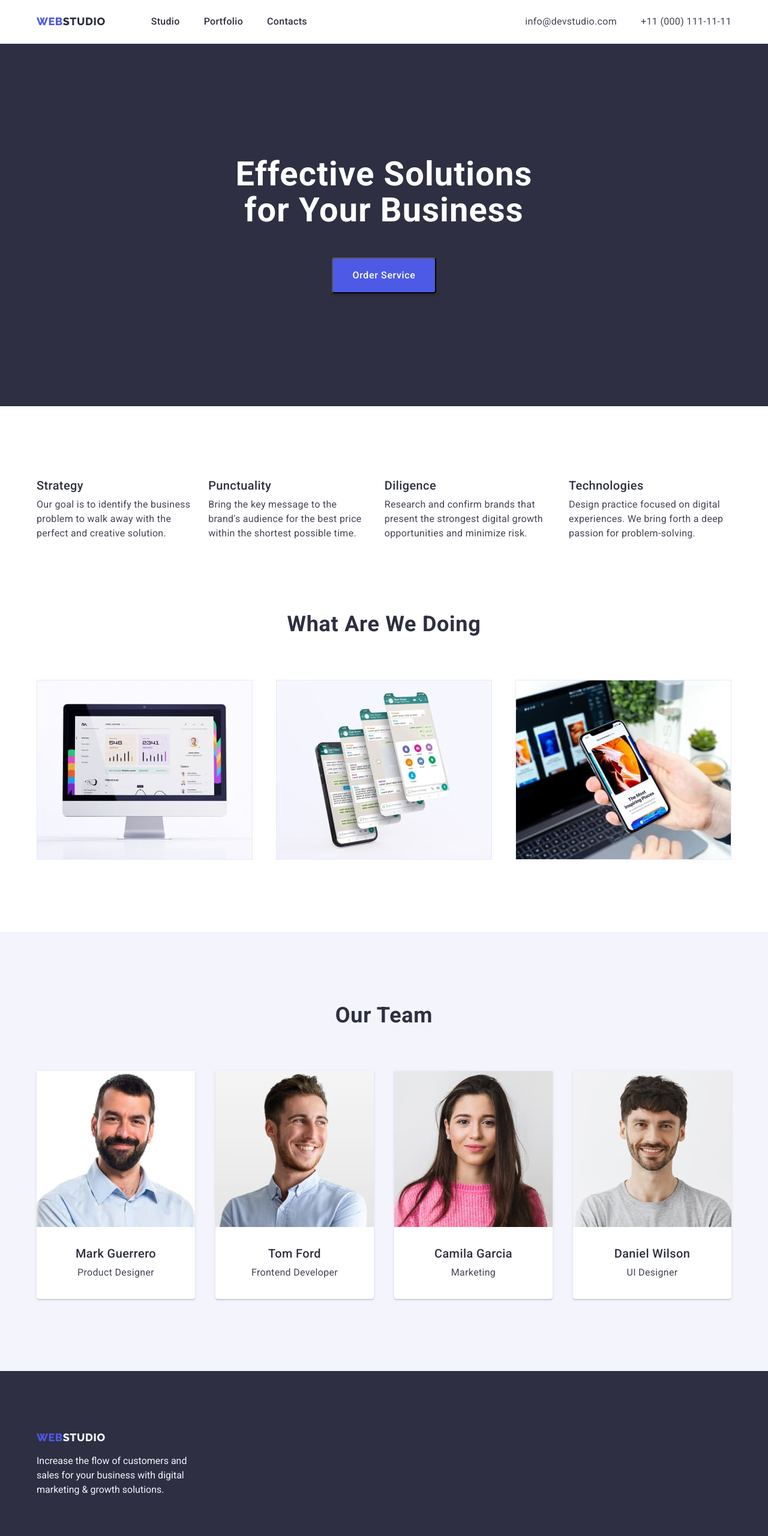
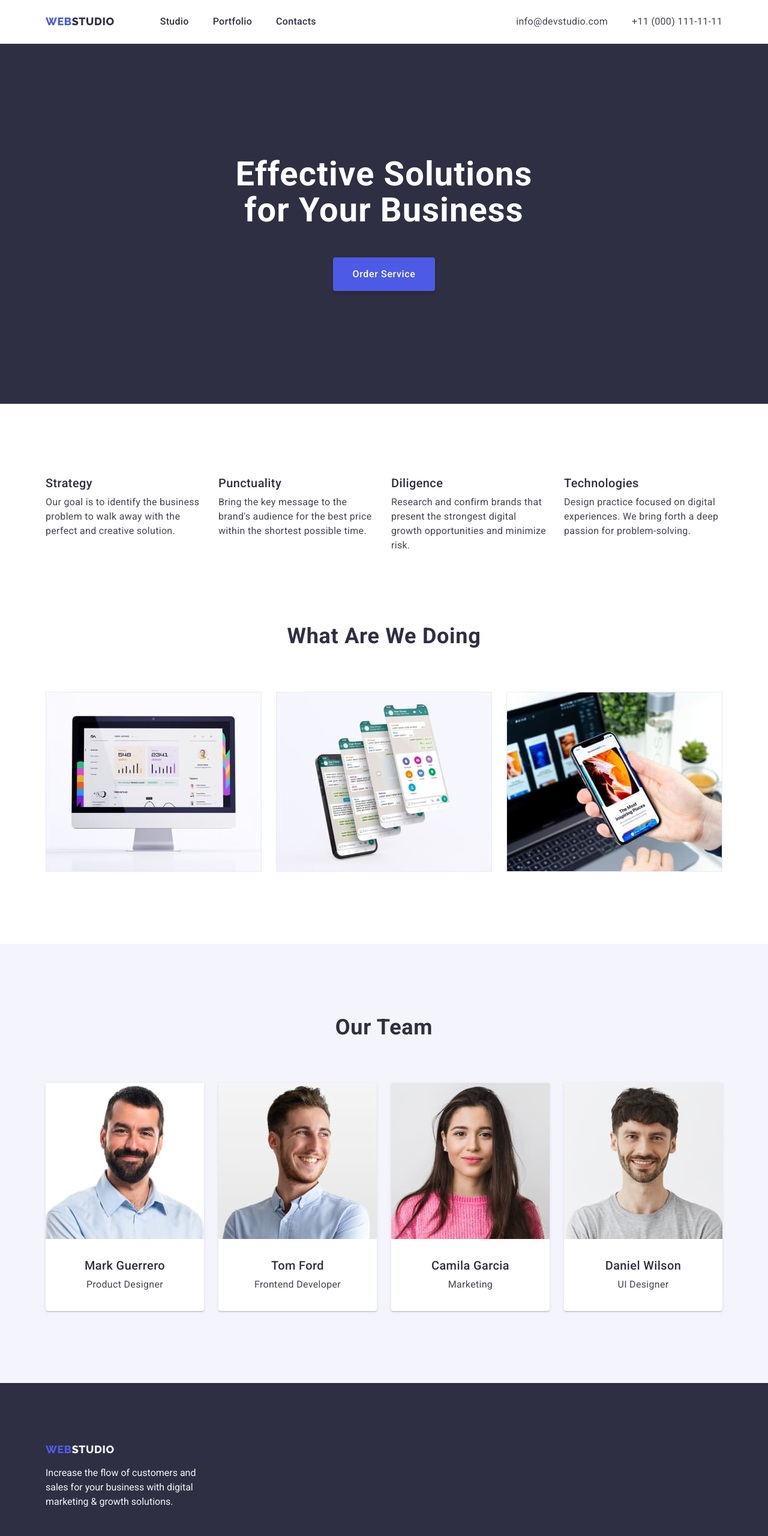
Before and after one commit to KonstantinLymarenko/goit-markup-hw-03, a plain HTML site: page index.html in a window 1280 px wide. Shown: the top 2560 px of the page at 60% size. Drawn offline with nearby package versions, Linux system fonts and the light colour scheme.

Commit message:
UPD-goit-markup-hw-03

```diff
--- a/css/styles.css
+++ b/css/styles.css
@@ -41,7 +41,7 @@ body {
 }
 
 .container {
-  max-width: 1188px;
+  max-width: 1158px;
   margin-left: auto;
   margin-right: auto;
   padding-right: 15px;
@@ -116,6 +116,8 @@ body {
   line-height: 1.5;
   letter-spacing: 0.02em;
   color: var(--main-text-color);
+}
+.contact-phone-number {
   margin-left: 40px;
 }
 .contacts:hover,
@@ -126,6 +128,8 @@ body {
 /* HERO SECTiON */
 .hero {
   background-color: var(--header-text-color);
+  padding-top: 188px;
+  padding-bottom: 188px;
   /* text-align: center; */
 }
 .hero-container {
@@ -140,8 +144,7 @@ body {
   color: var(--white-text-background);
   margin-left: auto;
   margin-right: auto;
-  padding-top: 188px;
-  padding-bottom: 48px;
+  margin-bottom: 48px;
 }
 .order-btn {
   font-family: "Roboto", sans-serif;
@@ -158,24 +161,26 @@ body {
   line-height: 1.5;
   letter-spacing: 0.04em;
   cursor: pointer;
-  margin-bottom: 188px;
+  border: none;
 }
 .order-btn:hover,
 .order-btn:focus {
-  color: var(--active-btn-color);
+  background-color: var(--active-btn-color);
 }
 /*  ADVANTAGES */
+.advantages {
+  padding-top: 120px;
+  padding-bottom: 120px;
+}
 .advantages-menu {
   display: flex;
   flex-direction: row;
   justify-content: space-between;
-  padding-top: 120px;
-  padding-bottom: 120px;
+}
+.advantages-menu-items {
+  width: calc((100% - 72px) / 4);
 }
 
-.advantages-menu-items:not(:last-child) {
-  margin-right: 24px;
-}
 .items-header {
   font-weight: 500;
   font-size: 20px;
@@ -191,6 +196,9 @@ body {
   color: var(--main-text-color);
 }
 /* GALLERY */
+.gallery {
+  padding-bottom: 120px;
+}
 .gallery-header {
   font-size: 36px;
   line-height: 1.11;
@@ -198,19 +206,24 @@ body {
   text-transform: capitalize;
   letter-spacing: 0.02em;
   color: var(--header-text-color);
-  padding-bottom: 72px;
+  margin-bottom: 72px;
 }
 .gallery-items {
   display: flex;
   flex-direction: row;
+  align-items: center;
   justify-content: space-between;
-  padding-bottom: 120px;
+}
+.gallery-img {
+  display: flex;
+  width: calc((100% - 48px) / 3);
 }
 
 /* EMPLOYEES */
 .our-team {
   background-color: var(--light-text-background);
-
+  padding-top: 120px;
+  padding-bottom: 120px;
 }
 .team {
   font-size: 36px;
@@ -219,22 +232,25 @@ body {
   text-transform: capitalize;
   letter-spacing: 0.02em;
   color: var(--header-text-color);
-  padding-top: 120px;
-  padding-bottom: 72px;
-
+  margin-bottom: 72px;
 }
 .team-list {
   display: flex;
   flex-direction: row;
+  align-items: center;
   justify-content: space-between;
-  padding-bottom: 120px;
 }
 
 .employees {
+  width: calc((100% - 72px) / 4);
   background: var(--white-text-background);
   box-shadow: 0px 1px 6px rgba(46, 47, 66, 0.08),
     0px 1px 1px rgba(46, 47, 66, 0.16), 0px 2px 1px rgba(46, 47, 66, 0.08);
   border-radius: 0px 0px 4px 4px;
+}
+.empl-card {
+  padding-top: 32px;
+  padding-bottom: 32px;
 }
 
 .empl-name {
@@ -244,7 +260,6 @@ body {
   text-align: center;
   letter-spacing: 0.02em;
   color: var(--header-text-color);
-  margin-top: 32px;
   margin-bottom: 8px;
 }
 .empl-position {
@@ -253,7 +268,6 @@ body {
   text-align: center;
   letter-spacing: 0.02em;
   color: var(--main-text-color);
-  margin-bottom: 32px;
 }
 /* FOOTER */
 .page-footer {
@@ -261,12 +275,20 @@ body {
   padding-bottom: 100px;
   padding-top: 100px;
 }
+.logo-footer {
+  font-family: "Raleway", sans-serif;
+  font-weight: 800;
+  font-size: 18px;
+  line-height: 1.17;
+  text-transform: uppercase;
+  letter-spacing: 0.03em;
+  color: var(--logo-button-color);
+}
 .footer-item {
   font-size: 16px;
   line-height: 1.5;
   color: var(--light-text-background);
   width: 264px;
-  height: 72px;
   margin-top: 16px;
 }
 .logo-studio-footer {
@@ -279,17 +301,18 @@ body {
   color: var(--light-text-background);
 }
 /* PORTFOLiO */
-.filter-btn-container {
-  display: flex;
-  flex-direction: row;
-  justify-content: center;
+.portfolio {
   padding-top: 96px;
-  padding-bottom: 72px;
- }
+  padding-bottom: 120px;
+}
+
 .filter-list {
   display: flex;
   align-items: center;
+  justify-content: center;
+  margin-bottom: 72px;
 }
+
 .filter-btn:not(last-child) {
   margin-right: 24px;
 }
@@ -305,7 +328,7 @@ body {
   border-radius: 4px;
   color: var(--logo-button-color);
   cursor: pointer;
-  }
+}
 .filter-btn:hover,
 .filter-btn:focus {
   background: var(--active-btn-color);
@@ -331,24 +354,15 @@ body {
   letter-spacing: 0.02em;
   color: var(--main-text-color);
 }
-.product-list-container {
-  display: flex;
 
-}
 .product-list {
   display: flex;
   flex-wrap: wrap;
-  justify-content: space-between;
-  margin-top: -48px;
-  margin-left: -24px;
-  padding-bottom: 120px;
-
+  gap: 24px;
 }
 .product-item {
   display: flex;
   flex-wrap: wrap;
-  flex-basis: calc(100%/3-48px);
+  flex-basis: calc((100% - 48px) / 3);
   margin-top: 48px;
-  margin-left: 24px;
-
 }
--- a/index.html
+++ b/index.html
@@ -39,12 +39,12 @@
       </nav>
       <address class="contact-info">
         <ul class="contacts-list list">
-          <li>
+          <li class="contact-mail">
             <a class="contacts link" href="mailto:info@devstudio.com"
               >info@devstudio.com</a
             >
           </li>
-          <li>
+          <li class="contact-phone-number">
             <a class="contacts link" href="tel:+110001111111"
               >+11 (000) 111-11-11</a
             >
@@ -142,8 +142,10 @@
               width="264"
               height="260"
             />
-            <h3 class="empl-name">Mark Guerrero</h3>
+            <div class="empl-card">
+              <h3 class="empl-name">Mark Guerrero</h3>
             <p class="empl-position">Product Designer</p>
+            </div>
           </li>
           <li class="employees">
             <img
@@ -152,8 +154,9 @@
               width="264"
               height="260"
             />
-            <h3 class="empl-name">Tom Ford</h3>
-            <p class="empl-position">Frontend Developer</p>
+            <div class="empl-card">
+              <h3 class="empl-name">Tom Ford</h3>
+              <p class="empl-position">Frontend Developer</p></div>
           </li>
           <li class="employees">
             <img
@@ -162,8 +165,9 @@
               width="264"
               height="260"
             />
-            <h3 class="empl-name">Camila Garcia</h3>
-            <p class="empl-position">Marketing</p>
+            <div class="empl-card">
+              <h3 class="empl-name">Camila Garcia</h3>
+              <p class="empl-position">Marketing</p></div>
           </li>
           <li class="employees">
             <img
@@ -172,8 +176,9 @@
               width="264"
               height="260"
             />
-            <h3 class="empl-name">Daniel Wilson</h3>
-            <p class="empl-position">UI Designer</p>
+            <div class="empl-card">
+              <h3 class="empl-name">Daniel Wilson</h3>
+              <p class="empl-position">UI Designer</p></div>
           </li>
         </ul>
       </div>
@@ -182,7 +187,7 @@
     <!-- FOOTER -->
     <footer class="page-footer">
       <div class="container">
-      <a class="logo link" href="./index.html"
+      <a class="logo-footer link" href="./index.html"
         >Web<span class="logo-studio-footer">Studio</span></a
       >
       <p class="footer-item">
```
Also changed, not shown: portfolio.html (+25 -18 lines).
